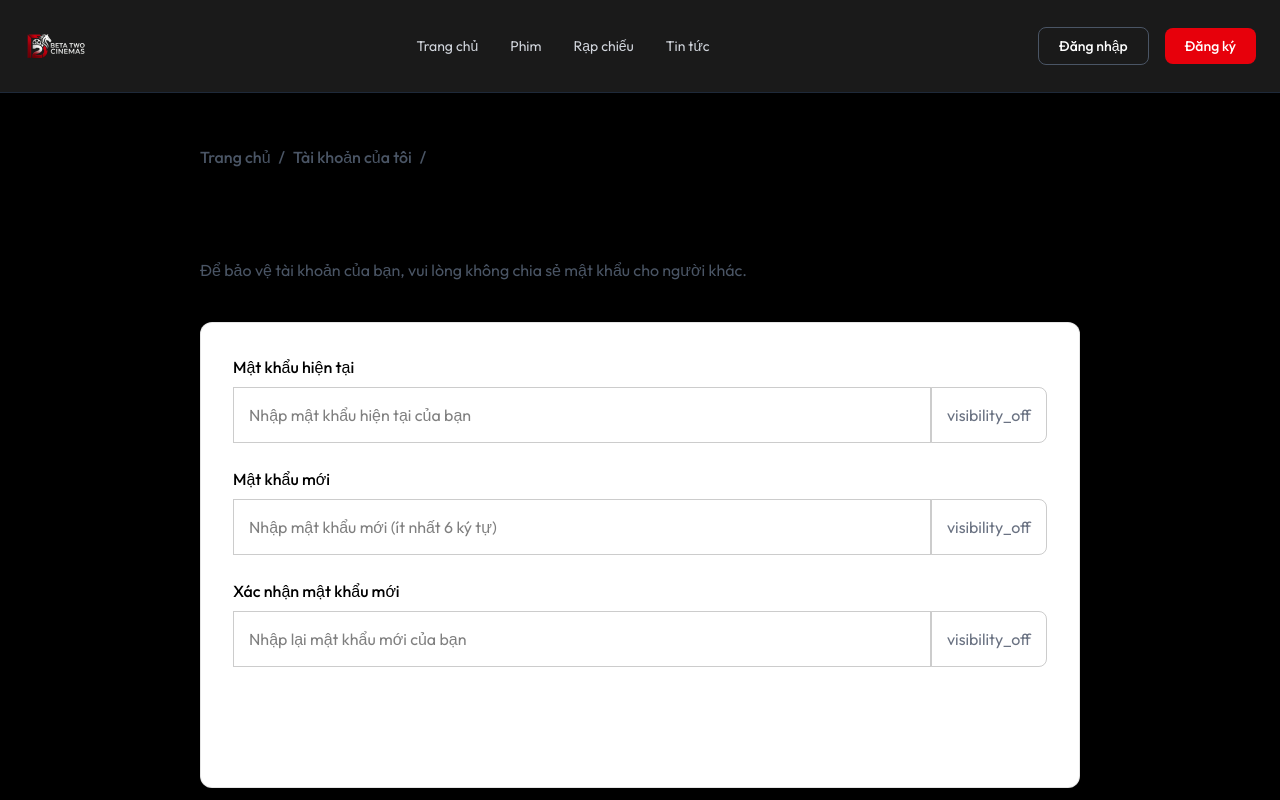
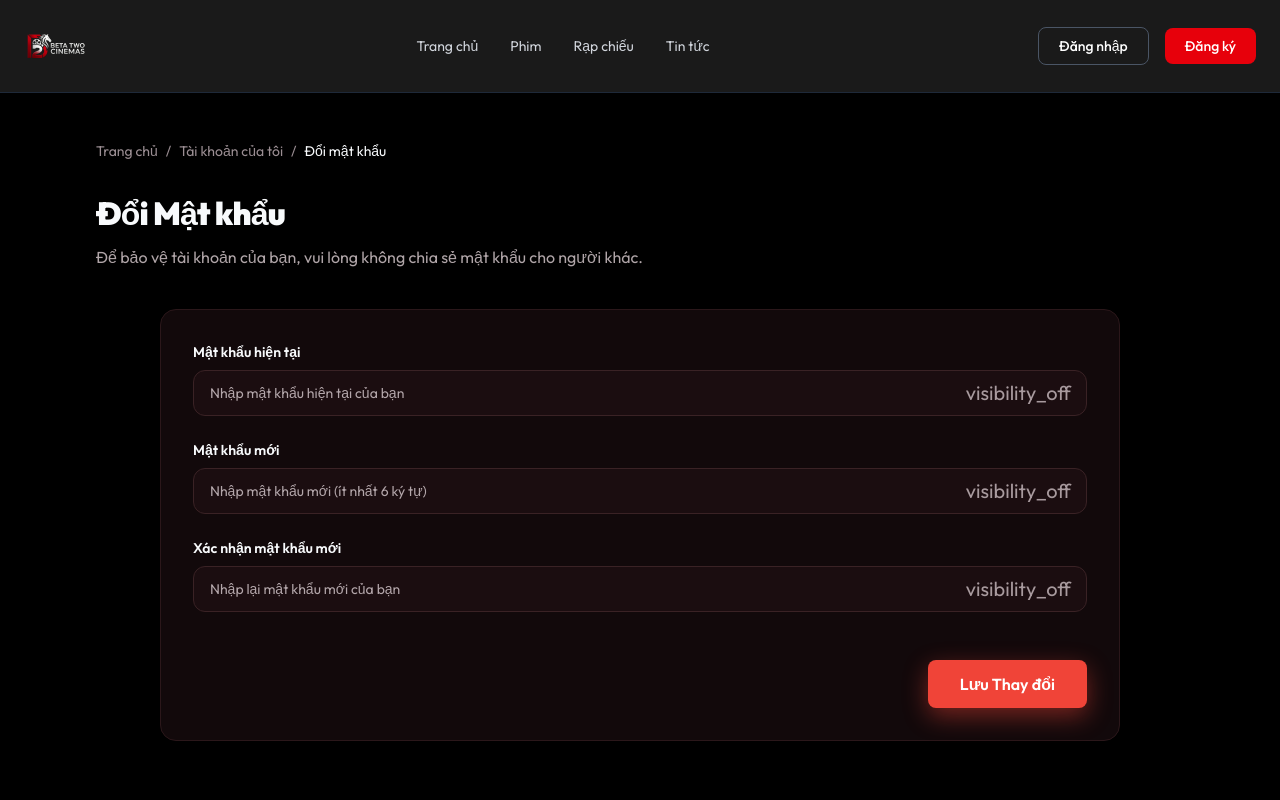
Before and after one commit to duyanhhhhhn/cinema-booking-fe, a Next.js app: page /change-password in a window 1280 px wide. Shown: the top 800 px of the page. Built offline with nearby package versions, Linux system fonts and the light colour scheme.

Commit message:
update template change-password

```diff
--- a/package.json
+++ b/package.json
@@ -14,6 +14,7 @@
     "@mui/icons-material": "^7.3.5",
     "@mui/material": "^7.3.5",
     "@tabler/icons-webfont": "^3.35.0",
+    "@tailwindcss/vite": "^4.1.17",
     "next": "16.0.1",
     "react": "19.2.0",
     "react-dom": "19.2.0"
@@ -25,7 +26,7 @@
     "@types/react-dom": "^19.2.2",
     "eslint": "^9",
     "eslint-config-next": "16.0.1",
-    "tailwindcss": "^4",
+    "tailwindcss": "^4.1.17",
     "typescript": "^5.9.3"
   }
 }
--- a/src/app/component/auth/Change-password.tsx
+++ b/src/app/component/auth/Change-password.tsx
@@ -1,6 +1,10 @@
 "use client";
-import { useState } from "react";
+
+import { useState, FormEvent } from "react";
 import { useRouter } from "next/navigation";
+
+const baseInputClass =
+  "w-full rounded-xl border border-[#3a2225] bg-[#1b0d10] px-4 py-3 text-sm text-slate-50 placeholder:text-[#b3a6aa] focus:outline-none focus:ring-2 focus:ring-[#f97373]/80 focus:border-[#f97373]/80 transition";
 
 export default function ChangePasswordPage() {
   const [currentPassword, setCurrentPassword] = useState("");
@@ -13,7 +17,7 @@ export default function ChangePasswordPage() {
   const [loading, setLoading] = useState(false);
   const router = useRouter();
 
-    const handleSubmit = async (e: React.FormEvent) => {
+  const handleSubmit = (e: FormEvent<HTMLFormElement>) => {
     e.preventDefault();
     setError("");
 
@@ -25,125 +29,144 @@ export default function ChangePasswordPage() {
       setError("Mật khẩu mới phải có ít nhất 6 ký tự");
       return;
     }
+
+    // TODO: call API đổi mật khẩu
   };
 
   return (
-        <div className="px-4 sm:px-8 md:px-20 lg:px-40 flex flex-1 justify-center py-5">
-            <div className="layout-content-container flex flex-col max-w-[960px] flex-1">
-                <main className="flex-1 px-4 py-8 sm:px-10">
-                    <div className="flex flex-wrap gap-2 mb-8">
-                        <a className="text-gray-600 dark:text-gray-400 text-base font-medium leading-normal" href="#">Trang chủ</a>
-                        <span className="text-gray-600 dark:text-gray-400 text-base font-medium leading-normal">/</span>
-                        <a className="text-gray-600 dark:text-gray-400 text-base font-medium leading-normal" href="#">Tài khoản của tôi</a>
-                        <span className="text-gray-600 dark:text-gray-400 text-base font-medium leading-normal">/</span>
-                        <span className="text-black dark:text-white text-base font-medium leading-normal">Đổi mật khẩu</span>
+    <div className="flex-1 flex justify-center px-4 sm:px-8 lg:px-24 py-10">
+      <div className="w-full max-w-6xl">
+        <main className="pt-2">
+          {/* Breadcrumb */}
+          <div className="mb-8 flex flex-wrap items-center gap-2 text-sm text-[#9b8e93]">
+            <a href="#" className="hover:text-slate-50 transition">
+              Trang chủ
+            </a>
+            <span>/</span>
+            <a href="#" className="hover:text-slate-50 transition">
+              Tài khoản của tôi
+            </a>
+            <span>/</span>
+            <span className="text-slate-50">Đổi mật khẩu</span>
           </div>
 
-                    <div className="mb-10">
-                        <div className="flex flex-wrap justify-between gap-3">
-                            <div className="flex min-w-72 flex-col gap-3">
-                                <p className="text-black dark:text-white text-4xl font-black leading-tight tracking-[-0.033em]">
+          {/* Heading */}
+          <div className="mb-6">
+            <h1 className="text-3xl sm:text-[32px] font-black leading-tight tracking-tight text-slate-50">
               Đổi Mật khẩu
-                                </p>
-                                <p className="text-gray-600 dark:text-gray-400 text-base font-normal leading-normal">
-                                    Để bảo vệ tài khoản của bạn, vui lòng không chia sẻ mật khẩu cho người khác.
+            </h1>
+            <p className="mt-3 max-w-2xl text-sm sm:text-base text-[#b0a5a8]">
+              Để bảo vệ tài khoản của bạn, vui lòng không chia sẻ mật khẩu cho
+              người khác.
             </p>
           </div>
-                        </div>
-                    </div>
 
-                    <div className="bg-white dark:bg-black/20 p-6 sm:p-8 rounded-xl border border-black/10 dark:border-white/10">
-                        <form onSubmit={handleSubmit} className="flex flex-col gap-6">
-                            <div className="flex flex-col w-full gap-6">
+          {/* Card form – căn giữa và rộng hơn */}
+          <div className="w-full max-w-[960px] mx-auto mt-10">
+            <div className="rounded-2xl border border-[#2b171a] bg-[#12090b] px-4 py-6 sm:px-8 sm:py-8 shadow-[0_0_0_1px_rgba(0,0,0,0.45)]">
+              <form onSubmit={handleSubmit} className="space-y-6">
                 {/* Mật khẩu hiện tại */}
-                                <label className="flex flex-col w-full">
-                                    <p className="text-black dark:text-white text-base font-medium leading-normal pb-2">
+                <label className="flex flex-col gap-2">
+                  <span className="text-sm font-semibold text-slate-50">
                     Mật khẩu hiện tại
-                                    </p>
-                                    <div className="flex w-full items-stretch rounded-lg">
+                  </span>
+                  <div className="relative">
                     <input
                       type={showCurrentPassword ? "text" : "password"}
                       value={currentPassword}
                       onChange={(e) => setCurrentPassword(e.target.value)}
                       placeholder="Nhập mật khẩu hiện tại của bạn"
-                                            className="form-input w-full text-black dark:text-white border border-black/20 dark:border-white/20 bg-transparent focus:outline-0 focus:ring-2 focus:ring-primary/50 h-14 px-[15px]"
+                      className={`${baseInputClass} pr-12`}
                       required
                     />
-                                        <div
-                                            onClick={() => setShowCurrentPassword(!showCurrentPassword)}
-                                            className="text-gray-500 dark:text-gray-400 flex items-center justify-center px-[15px] border border-black/20 dark:border-white/20 rounded-r-lg cursor-pointer"
+                    <button
+                      type="button"
+                      onClick={() =>
+                        setShowCurrentPassword((prev) => !prev)
+                      }
+                      className="absolute inset-y-0 right-0 flex items-center pr-4 text-[#a89a9e] hover:text-slate-50 transition"
                     >
-                                            <span className="material-symbols-outlined">
+                      <span className="material-symbols-outlined text-[20px]">
                         {showCurrentPassword ? "visibility" : "visibility_off"}
                       </span>
-                                        </div>
+                    </button>
                   </div>
                 </label>
 
                 {/* Mật khẩu mới */}
-                                <label className="flex flex-col w-full">
-                                    <p className="text-black dark:text-white text-base font-medium leading-normal pb-2">
+                <label className="flex flex-col gap-2">
+                  <span className="text-sm font-semibold text-slate-50">
                     Mật khẩu mới
-                                    </p>
-                                    <div className="flex w-full items-stretch rounded-lg">
+                  </span>
+                  <div className="relative">
                     <input
                       type={showNewPassword ? "text" : "password"}
                       value={newPassword}
                       onChange={(e) => setNewPassword(e.target.value)}
                       placeholder="Nhập mật khẩu mới (ít nhất 6 ký tự)"
-                                            className="form-input w-full text-black dark:text-white border border-black/20 dark:border-white/20 bg-transparent focus:outline-0 focus:ring-2 focus:ring-primary/50 h-14 px-[15px]"
+                      className={`${baseInputClass} pr-12`}
                       required
                     />
-                                        <div
-                                            onClick={() => setShowNewPassword(!showNewPassword)}
-                                            className="text-gray-500 dark:text-gray-400 flex items-center justify-center px-[15px] border border-black/20 dark:border-white/20 rounded-r-lg cursor-pointer"
+                    <button
+                      type="button"
+                      onClick={() => setShowNewPassword((prev) => !prev)}
+                      className="absolute inset-y-0 right-0 flex items-center pr-4 text-[#a89a9e] hover:text-slate-50 transition"
                     >
-                                            <span className="material-symbols-outlined">
+                      <span className="material-symbols-outlined text-[20px]">
                         {showNewPassword ? "visibility" : "visibility_off"}
                       </span>
-                                        </div>
+                    </button>
                   </div>
                 </label>
 
-                                {/* Xác nhận mật khẩu */}
-                                <label className="flex flex-col w-full">
-                                    <p className="text-black dark:text-white text-base font-medium leading-normal pb-2">
+                {/* Xác nhận mật khẩu mới */}
+                <label className="flex flex-col gap-2">
+                  <span className="text-sm font-semibold text-slate-50">
                     Xác nhận mật khẩu mới
-                                    </p>
-                                    <div className="flex w-full items-stretch rounded-lg">
+                  </span>
+                  <div className="relative">
                     <input
                       type={showConfirmNewPassword ? "text" : "password"}
                       value={confirmNewPassword}
-                                            onChange={(e) => setConfirmNewPassword(e.target.value)}
+                      onChange={(e) =>
+                        setConfirmNewPassword(e.target.value)
+                      }
                       placeholder="Nhập lại mật khẩu mới của bạn"
-                                            className="form-input w-full text-black dark:text-white border border-black/20 dark:border-white/20 bg-transparent focus:outline-0 focus:ring-2 focus:ring-primary/50 h-14 px-[15px]"
+                      className={`${baseInputClass} pr-12`}
                       required
                     />
-                                        <div
-                                            onClick={() => setShowConfirmNewPassword(!showConfirmNewPassword)}
-                                            className="text-gray-500 dark:text-gray-400 flex items-center justify-center px-[15px] border border-black/20 dark:border-white/20 rounded-r-lg cursor-pointer"
+                    <button
+                      type="button"
+                      onClick={() =>
+                        setShowConfirmNewPassword((prev) => !prev)
+                      }
+                      className="absolute inset-y-0 right-0 flex items-center pr-4 text-[#a89a9e] hover:text-slate-50 transition"
                     >
-                                            <span className="material-symbols-outlined">
-                                                {showConfirmNewPassword ? "visibility" : "visibility_off"}
+                      <span className="material-symbols-outlined text-[20px]">
+                        {showConfirmNewPassword
+                          ? "visibility"
+                          : "visibility_off"}
                       </span>
-                                        </div>
+                    </button>
                   </div>
                 </label>
-                            </div>
 
-                            {error && <p className="text-red-500 text-sm">{error}</p>}
+                {error && (
+                  <p className="text-sm text-[#f97373] pt-1">{error}</p>
+                )}
 
-                            <div className="flex justify-end pt-4">
+                <div className="flex justify-end pt-6">
                   <button
                     type="submit"
                     disabled={loading}
-                                    className="flex items-center justify-center rounded-lg h-12 bg-primary text-white gap-2 text-base font-bold px-8 py-3 w-full sm:w-auto disabled:opacity-50"
+                    className="inline-flex items-center justify-center rounded-lg bg-[#f04438] px-8 py-3 text-sm sm:text-base font-semibold text-white shadow-[0_8px_24px_rgba(240,68,56,0.45)] hover:bg-[#f25544] focus:outline-none focus:ring-2 focus:ring-[#f97373] focus:ring-offset-2 focus:ring-offset-[#12090b] transition disabled:opacity-60"
                   >
                     {loading ? "Đang đổi mật khẩu..." : "Lưu Thay đổi"}
                   </button>
                 </div>
               </form>
             </div>
+          </div>
         </main>
       </div>
     </div>
```
Also changed, not shown: 1 other file (tests, documents, lock files or other folders). Lines whose indentation alone changed are shown as unchanged.
